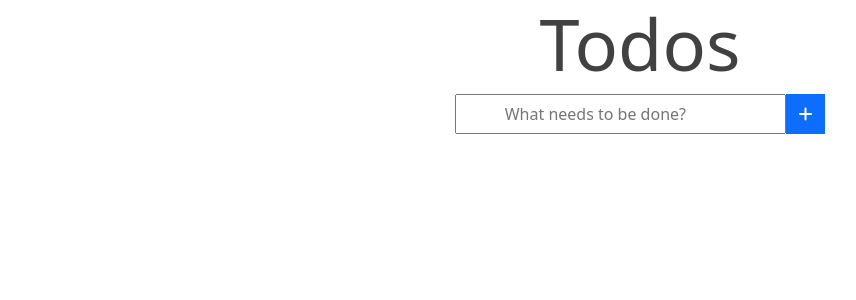
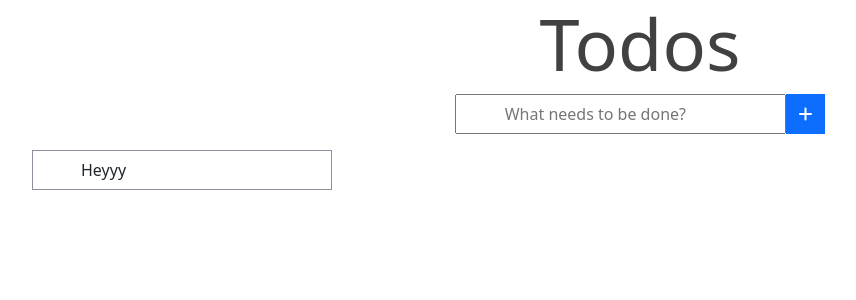
Before and after one commit to samuelpalaciosdev/todo-list-with-fetch, a React (Create React App) app: page / in a window 1280 px wide. Shown: the top 300 px of the page, without its empty margins (0-856 px from the left). Built offline with nearby package versions, Linux system fonts and the light colour scheme.

Commit message:
Add TodoList and Todo Component

```diff
--- a/src/App.js
+++ b/src/App.js
@@ -1,5 +1,6 @@
 import { useState } from 'react';
 import TodoForm from './Components/TodoForm';
+import TodoList from './Components/TodoList';
 
 const App = () => {
   // States
@@ -13,6 +14,7 @@ const App = () => {
         todos={todos}
         setTodos={setTodos}
       />
+      <TodoList inputValue={inputValue} setInputValue={setInputValue} />
     </>
   );
 };
--- /dev/null
+++ b/src/Components/Todo.jsx
@@ -0,0 +1,14 @@
+import '../Styles/Todo.css';
+
+const Todo = () => {
+  return (
+    <div className="todo d-flex flex-row align-items-center">
+      <li className="todo-item">Heyyy</li>
+      <span className="trash-btn d-flex align-items-center ms-auto">
+        <i className="fa-solid fa-x trash-icon"></i>
+      </span>
+    </div>
+  );
+};
+
+export default Todo;
--- /dev/null
+++ b/src/Components/TodoList.jsx
@@ -0,0 +1,13 @@
+import Todo from './Todo';
+
+const TodoList = ({ todos, setTodos }) => {
+  return (
+    <div className="todo-container">
+      <ul className="todo-list">
+        <Todo />
+      </ul>
+    </div>
+  );
+};
+
+export default TodoList;
--- /dev/null
+++ b/src/Styles/Todo.css
@@ -0,0 +1,31 @@
+.todo {
+  height: 2.5rem;
+  padding-left: 3rem;
+  max-width: 300px;
+  border: 1px solid #8f8f9d;
+}
+
+.todo:first-child {
+  margin-top: 1rem;
+}
+
+.todo:not(:last-child) {
+  margin-bottom: 1rem;
+}
+
+.todo:hover .trash-icon {
+  cursor: pointer;
+  display: block;
+}
+
+.trash-btn {
+  display: none;
+  height: 2.5rem;
+  padding-inline: 0.8em;
+  border: none;
+}
+
+.trash-icon {
+  display: none;
+  color: #414141;
+}
```
